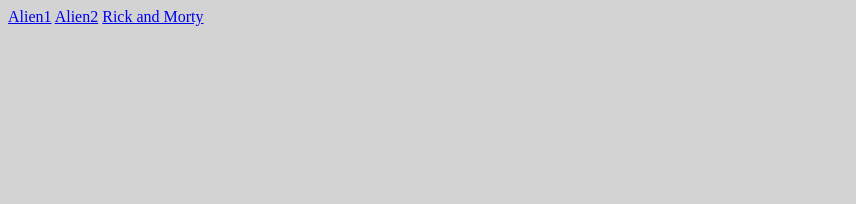
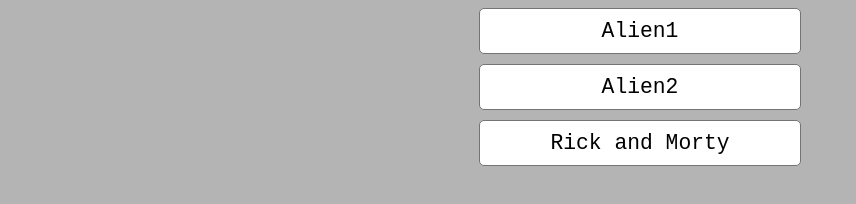
Before and after one commit to magor0/magor0.github.io, a plain HTML site: page index.html in a window 1280 px wide. Shown: the whole page, without its empty margins (0-856 px from the left). Drawn offline with Linux system fonts and the light colour scheme.

Commit message:
Update index.html

```diff
--- a/index.html
+++ b/index.html
@@ -6,15 +6,35 @@
     <title>magor0</title>
     <style>
         body {
-            background-color: lightgray;
+            background-color: rgb(180, 180, 180);
+        }
+        #box {
+            display: flex;
+            align-items: center;
+            flex-direction: column;
+            gap: 10px;
+        }
+        #box a {
+            background-color: white;
+            width: 300px;
+            text-align: center;
+            text-decoration: none;
+            color: black;
+            font-size: 16pt;
+            font-family: monospace;
+            padding: 10px;
+            border: 1px solid rgb(116, 116, 116);
+            border-radius: 5px;
         }
     </style>
 </head>
 <body>
 
-  <a target="_blank" href="https://magor0.github.io/alien1/">Alien1</a>
-  <a target="_blank" href="https://magor0.github.io/alien2/">Alien2</a>
-  <a target="_blank" href="https://magor0.github.io/rickandmorty/">Rick and Morty</a>
+    <div id="box">
+        <a target="_blank" href="https://magor0.github.io/alien1/">Alien1</a>
+        <a target="_blank" href="https://magor0.github.io/alien2/">Alien2</a>
+        <a target="_blank" href="https://magor0.github.io/rickandmorty/">Rick and Morty</a>
+    </div>
 
 </body>
 </html>
```
